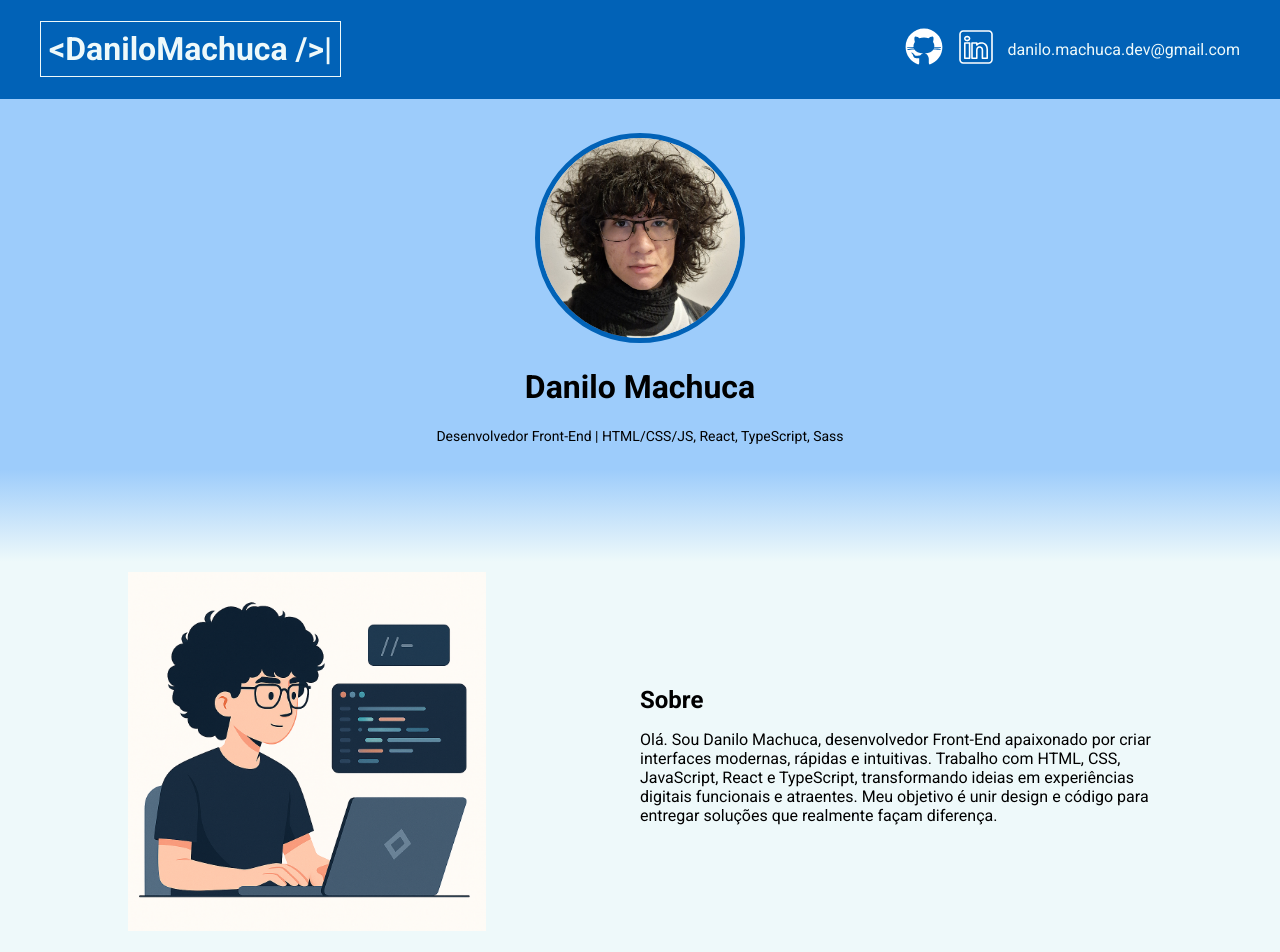
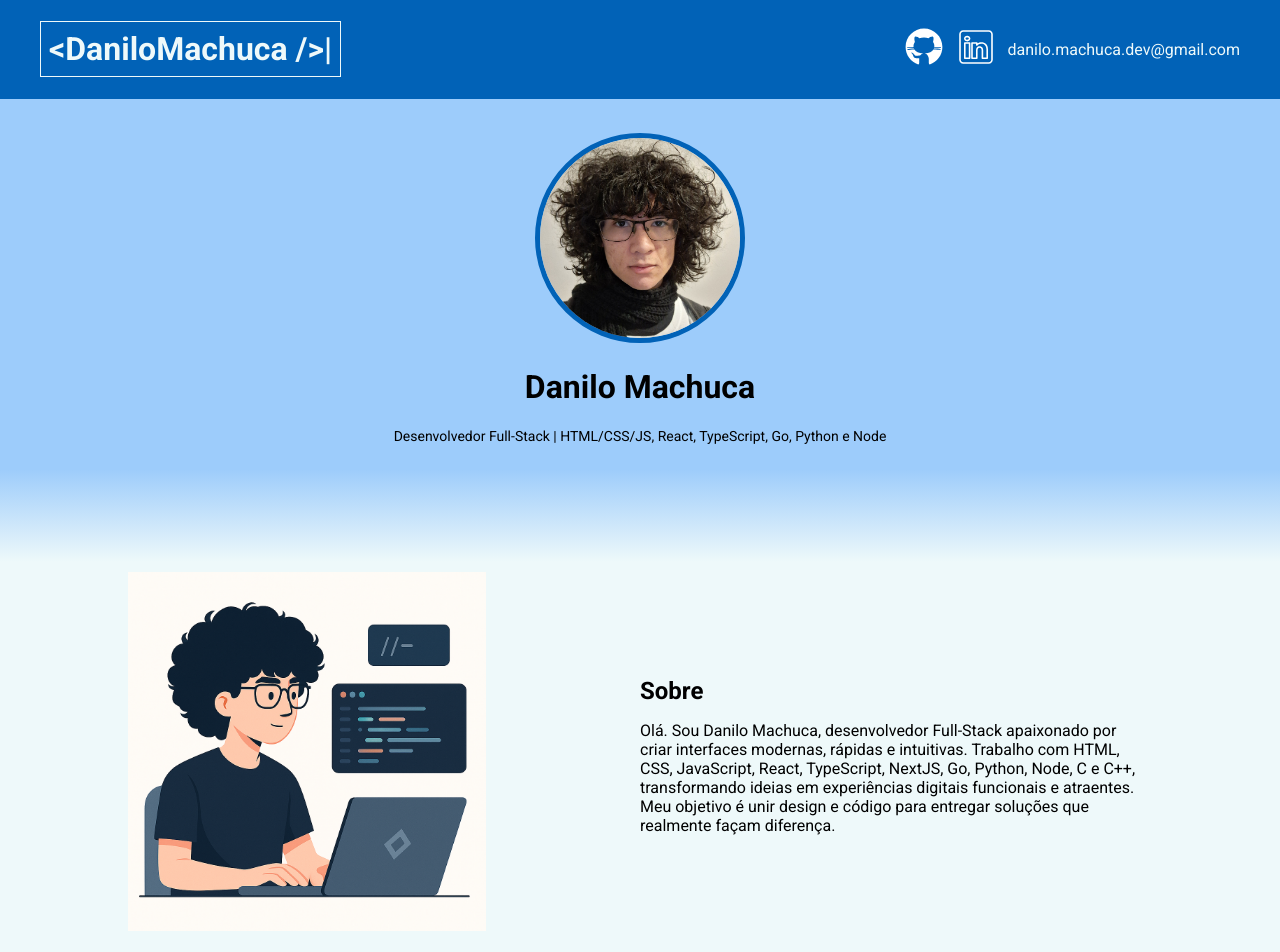
Before and after one commit to DaniloMachuca/portifolio, a React (Vite) app: page / in a window 1280 px wide. Shown: the top 952 px of the page. Built offline with nearby package versions, Linux system fonts and the light colour scheme; no server answers.

Commit message:
fix: Cargo atualizado e competências atualizadas

```diff
--- a/src/App.tsx
+++ b/src/App.tsx
@@ -33,12 +33,12 @@ function App() {
         <>
           <Title fontSize={24}>Sobre</Title>
           <p>
-            Olá. Sou Danilo Machuca, desenvolvedor Front-End apaixonado por
+            Olá. Sou Danilo Machuca, desenvolvedor Full-Stack apaixonado por
             criar interfaces modernas, rápidas e intuitivas. Trabalho com HTML,
-            CSS, JavaScript, React e TypeScript, transformando ideias em
-            experiências digitais funcionais e atraentes. Meu objetivo é unir
-            design e código para entregar soluções que realmente façam
-            diferença.
+            CSS, JavaScript, React, TypeScript, NextJS, Go, Python, Node, C e
+            C++, transformando ideias em experiências digitais funcionais e
+            atraentes. Meu objetivo é unir design e código para entregar
+            soluções que realmente façam diferença.
           </p>
         </>
       </Section>
--- a/src/components/Profile/index.tsx
+++ b/src/components/Profile/index.tsx
@@ -6,7 +6,10 @@ const Profile = () => {
     <S.Container>
       <img src={profilePic} alt="Danilo Machuca" />
       <h1>Danilo Machuca</h1>
-      <h4>Desenvolvedor Front-End | HTML/CSS/JS, React, TypeScript, Sass</h4>
+      <h4>
+        Desenvolvedor Full-Stack | HTML/CSS/JS, React, TypeScript, Go, Python e
+        Node
+      </h4>
     </S.Container>
   )
 }
```
